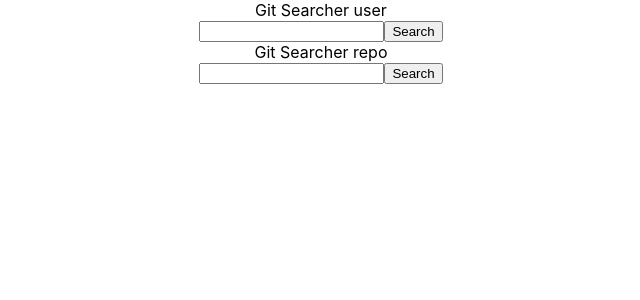
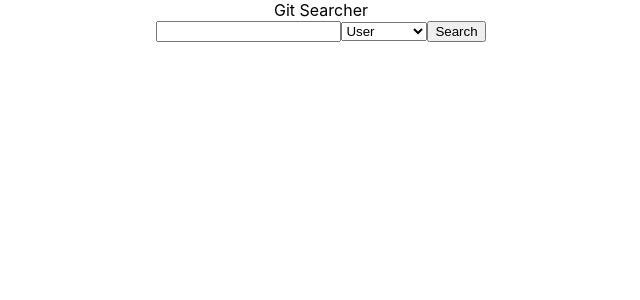
Before and after one commit to Wilkuuu/git-search, a React (Create React App) app: page / in a window 1280 px wide. Shown: the top 300 px of the page, without its empty margins (319-959 px from the left). Built offline with nearby package versions, Linux system fonts and the light colour scheme.

Commit message:
chage logic of select type of search

```diff
--- a/src/App.js
+++ b/src/App.js
@@ -19,8 +19,7 @@ function App() {
           Learn React
         </a>
       </header> */}
-      <SearchGit searchType='user'/>
-      <SearchGit searchType='repo'/>
+      <SearchGit/>
 
     </div>
   );
--- a/src/SearchGit.js
+++ b/src/SearchGit.js
@@ -1,16 +1,25 @@
 import React from "react";
+import Select from 'react-select'
 
 export default class SearchGit extends React.Component {
-    constructor(props){
+
+    options = [
+        { value: 'user', label: 'User' },
+        { value: 'repository', label: 'Repository' },
+      ]
+
+
+    constructor(props) {
         super(props)
-        this.state = {value: ''};
+        this.state = { value: '', type: '' };
 
         this.searchValue = this.searchValue.bind(this)
         this.handleChange = this.handleChange.bind(this)
+        this.selectChange = this.selectChange.bind(this)
     }
 
-    searchValue(event){
-        console.warn(this.state.value, this.props.searchType)
+    searchValue(event) {
+        console.warn(this.state)
         event.preventDefault();
         fetch(this.getSearchUrl())
             .then(response => response.json())
@@ -21,24 +30,33 @@ export default class SearchGit extends React.Component {
             })
     }
 
-    handleChange(event){
-        this.setState({value: event.target.value})
+    handleChange(event) {
+        this.setState({ value: event.target.value })
     }
 
-    getSearchUrl(){
-        return `https://api.github.com/${this.props.searchType === 'user' ? `users/${this.state.value}` : `search/repositories?q=${this.state.value}{&page,50,sort,order}`}`
+    selectChange(event) {
+        console.warn(event.target.value)
+        this.setState({ type: event.target.value })
+    }
+
+    getSearchUrl() {
+        //TODO change if select changed
+        return `https://api.github.com/${this.props.searchType === 'user' ? `users/${this.state.value}` : `search/repositories?q=${this.state.value}&1,50,sort,order`}`
 
     }
 
-    render(){
+    render() {
         return (
             <div>
-           <div>Git Searcher {this.props.searchType}</div>
-           <form onSubmit={this.searchValue}>
-           <input type="text" value={this.state.value} onChange={this.handleChange} ></input>
-           <button type="submit">Search</button>
-           </form>
-           </div>
+                <div>Git Searcher </div>
+                <form onSubmit={this.searchValue}>
+                    <input type="text" value={this.state.value} onChange={this.handleChange} ></input>
+                    <select value={this.state.type} onChange={this.selectChange}>
+                      {this.options.map(e => <option value={e.value} key={e.label}>{e.label}</option>)}
+                    </select>
+                    <button type="submit">Search</button>
+                </form>
+            </div>
         );
     }
 }
```
